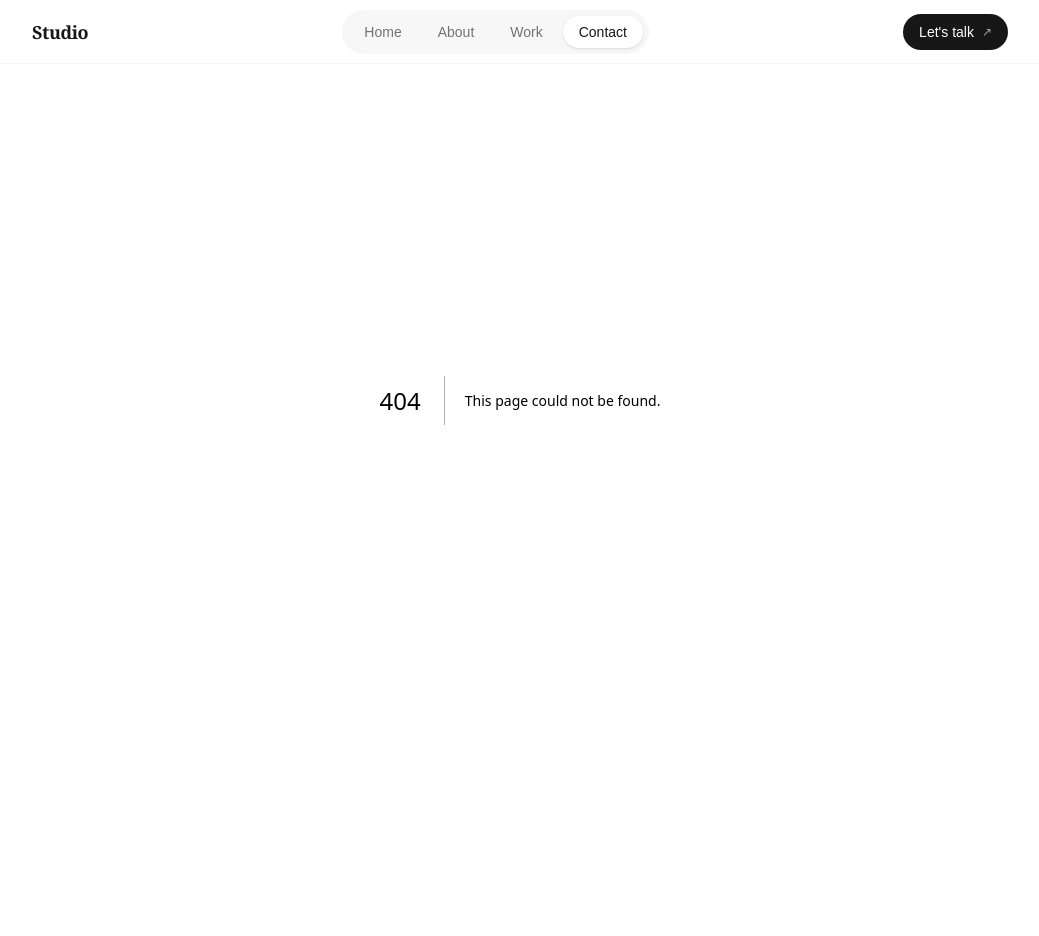
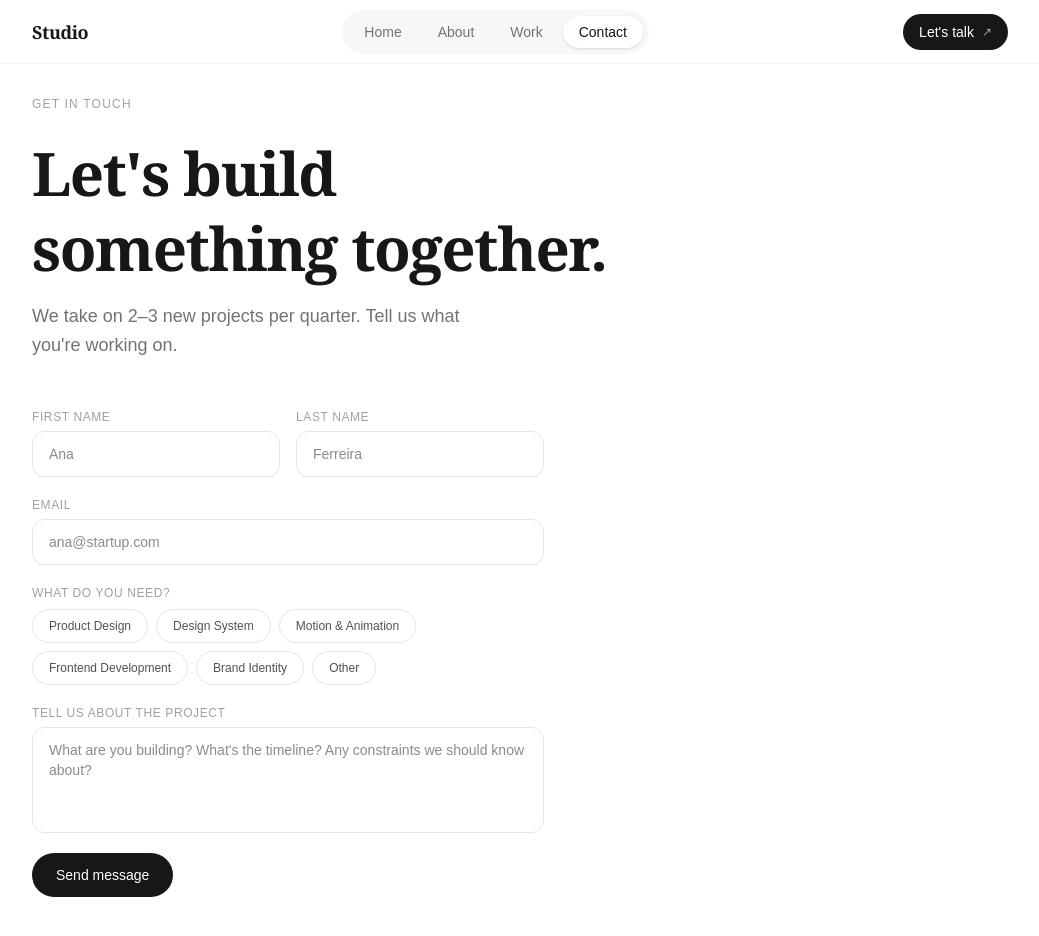
Before and after one commit to guimullerdev/react-playground, a Next.js app in the folder pocs/framer-motion-transition/: page /contact in a window 1280 px wide. Before the commit this address had no page. Shown: the top 936 px of the page, without its empty margins (120-1159 px from the left). Before the commit the page ends 800 px from the top, so only its background shows below. Built offline with nearby package versions, Linux system fonts and the light colour scheme.

Commit message:
contact page

```diff
--- /dev/null
+++ b/pocs/framer-motion-transition/app/contact/page.tsx
@@ -0,0 +1,120 @@
+'use client'
+import { motion } from 'framer-motion'
+import { useState } from 'react'
+
+const services = ['Product Design', 'Design System', 'Motion & Animation', 'Frontend Development', 'Brand Identity', 'Other']
+
+export default function Contact() {
+    const [selected, setSelected] = useState<string[]>([])
+    const [sent, setSent] = useState(false)
+
+    function toggle(s: string) {
+        setSelected(prev => prev.includes(s) ? prev.filter(x => x !== s) : [...prev, s])
+    }
+
+    function handleSubmit(e: React.FormEvent) {
+        e.preventDefault()
+        setSent(true)
+    }
+
+    return (
+        <motion.main
+            initial={{ opacity: 0, y: 24 }}
+            animate={{ opacity: 1, y: 0 }}
+            exit={{ opacity: 0, y: -20 }}
+            transition={{ duration: 0.35, ease: 'easeInOut' }}
+            className="min-h-screen px-6 pt-24 pb-16 max-w-5xl mx-auto"
+        >
+            <motion.p
+                initial={{ opacity: 0 }} animate={{ opacity: 1 }} transition={{ delay: 0.05 }}
+                className="text-xs uppercase tracking-widest text-neutral-400 mb-6"
+            >
+                Get in touch
+            </motion.p>
+
+            <motion.h1
+                initial={{ opacity: 0, y: 20 }} animate={{ opacity: 1, y: 0 }} transition={{ delay: 0.1, duration: 0.5 }}
+                className="text-5xl md:text-6xl font-serif font-semibold leading-tight tracking-tight text-neutral-900 mb-4 max-w-xl"
+            >
+                Let's build something together.
+            </motion.h1>
+
+            <motion.p
+                initial={{ opacity: 0, y: 16 }} animate={{ opacity: 1, y: 0 }} transition={{ delay: 0.18 }}
+                className="text-lg text-neutral-500 max-w-md leading-relaxed mb-12 font-light"
+            >
+                We take on 2–3 new projects per quarter. Tell us what you're working on.
+            </motion.p>
+
+            {sent ? (
+                <motion.div
+                    initial={{ opacity: 0, scale: 0.96 }}
+                    animate={{ opacity: 1, scale: 1 }}
+                    className="max-w-md p-8 border border-neutral-100 rounded-2xl text-center"
+                >
+                    <p className="text-3xl mb-3">✦</p>
+                    <p className="text-lg font-serif font-semibold text-neutral-900 mb-2">Message sent.</p>
+                    <p className="text-sm text-neutral-400">We'll be in touch within 2 business days.</p>
+                </motion.div>
+            ) : (
+                <motion.form
+                    initial={{ opacity: 0, y: 16 }} animate={{ opacity: 1, y: 0 }} transition={{ delay: 0.24 }}
+                    onSubmit={handleSubmit}
+                    className="max-w-lg flex flex-col gap-5"
+                >
+                    <div className="grid grid-cols-2 gap-4">
+                        <div className="flex flex-col gap-1.5">
+                            <label className="text-xs text-neutral-400 uppercase tracking-wider">First name</label>
+                            <input required type="text" placeholder="Ana" className="border border-neutral-200 rounded-xl px-4 py-3 text-sm outline-none focus:border-neutral-400 transition-colors" />
+                        </div>
+                        <div className="flex flex-col gap-1.5">
+                            <label className="text-xs text-neutral-400 uppercase tracking-wider">Last name</label>
+                            <input required type="text" placeholder="Ferreira" className="border border-neutral-200 rounded-xl px-4 py-3 text-sm outline-none focus:border-neutral-400 transition-colors" />
+                        </div>
+                    </div>
+
+                    <div className="flex flex-col gap-1.5">
+                        <label className="text-xs text-neutral-400 uppercase tracking-wider">Email</label>
+                        <input required type="email" placeholder="ana@startup.com" className="border border-neutral-200 rounded-xl px-4 py-3 text-sm outline-none focus:border-neutral-400 transition-colors" />
+                    </div>
+
+                    <div className="flex flex-col gap-2">
+                        <label className="text-xs text-neutral-400 uppercase tracking-wider">What do you need?</label>
+                        <div className="flex flex-wrap gap-2">
+                            {services.map(s => (
+                                <button
+                                    type="button"
+                                    key={s}
+                                    onClick={() => toggle(s)}
+                                    className={`text-xs px-4 py-2 rounded-full border transition-all ${selected.includes(s)
+                                            ? 'bg-neutral-900 text-white border-neutral-900'
+                                            : 'border-neutral-200 text-neutral-600 hover:border-neutral-400'
+                                        }`}
+                                >
+                                    {s}
+                                </button>
+                            ))}
+                        </div>
+                    </div>
+
+                    <div className="flex flex-col gap-1.5">
+                        <label className="text-xs text-neutral-400 uppercase tracking-wider">Tell us about the project</label>
+                        <textarea
+                            required
+                            rows={4}
+                            placeholder="What are you building? What's the timeline? Any constraints we should know about?"
+                            className="border border-neutral-200 rounded-xl px-4 py-3 text-sm outline-none focus:border-neutral-400 transition-colors resize-none"
+                        />
+                    </div>
+
+                    <button
+                        type="submit"
+                        className="self-start px-6 py-3 bg-neutral-900 text-white text-sm font-medium rounded-full hover:bg-neutral-700 transition-colors"
+                    >
+                        Send message
+                    </button>
+                </motion.form>
+            )}
+        </motion.main>
+    )
+}
```
